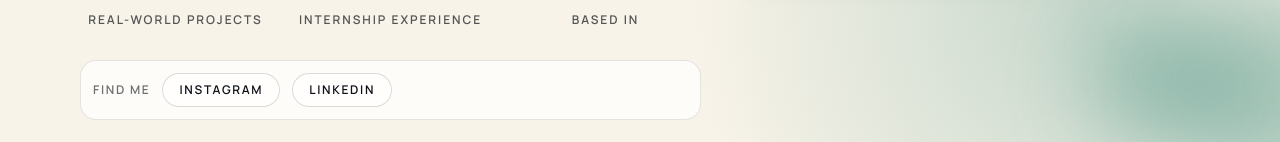
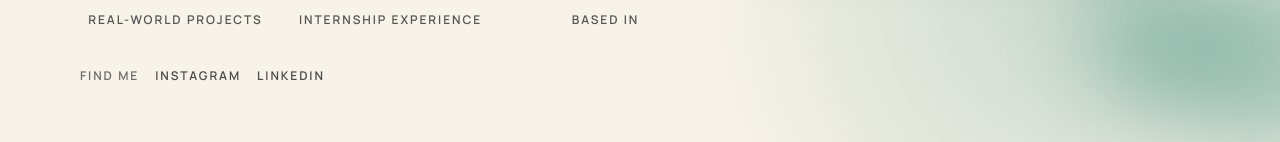
Before and after one commit to sandeshvengala/sandesh-GD-P-portfolio, a React (Vite) app: page / in a window 1280 px wide. Shown: the part 810-952 px from the top of the page. Built offline with nearby package versions, Linux system fonts and the light colour scheme; no server answers; the HTML template or start-up script is replaced by a standard one.

Commit message:
Update Find Me section styling to match reference design - minimal text links

```diff
--- a/src/pages/Home.jsx
+++ b/src/pages/Home.jsx
@@ -123,15 +123,15 @@ export default function Home() {
               ))}
             </div>
 
-            <div className="mt-8 flex flex-wrap items-center gap-3 rounded-2xl border border-ink/10 bg-white/70 p-3 dark:border-paper/10 dark:bg-ink/30">
-              <span className="text-xs font-semibold uppercase tracking-[0.14em] text-ink/60 dark:text-paper/65">Find Me</span>
+            <div className="mt-10 flex flex-wrap items-center gap-4">
+              <span className="text-xs font-semibold uppercase tracking-[0.16em] text-ink/60 dark:text-paper/65">Find Me</span>
               {socialLinks.map((item) => (
                 <a
                   key={item.label}
                   href={item.href}
                   target="_blank"
                   rel="noreferrer"
-                  className="rounded-full border border-ink/15 bg-white/75 px-4 py-2 text-xs font-semibold uppercase tracking-[0.14em] transition hover:border-accent hover:text-accent dark:border-paper/20 dark:bg-ink/35"
+                  className="text-xs font-semibold uppercase tracking-[0.16em] text-ink/75 transition hover:text-accent dark:text-paper/80 dark:hover:text-accent"
                 >
                   {item.label}
                 </a>
```
